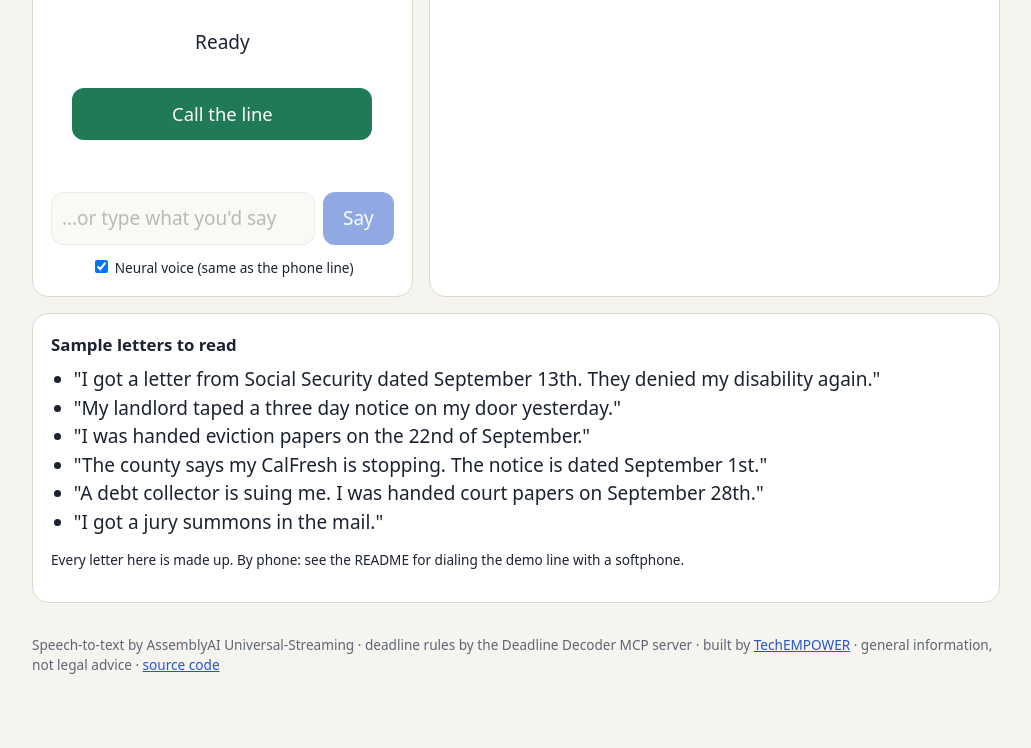
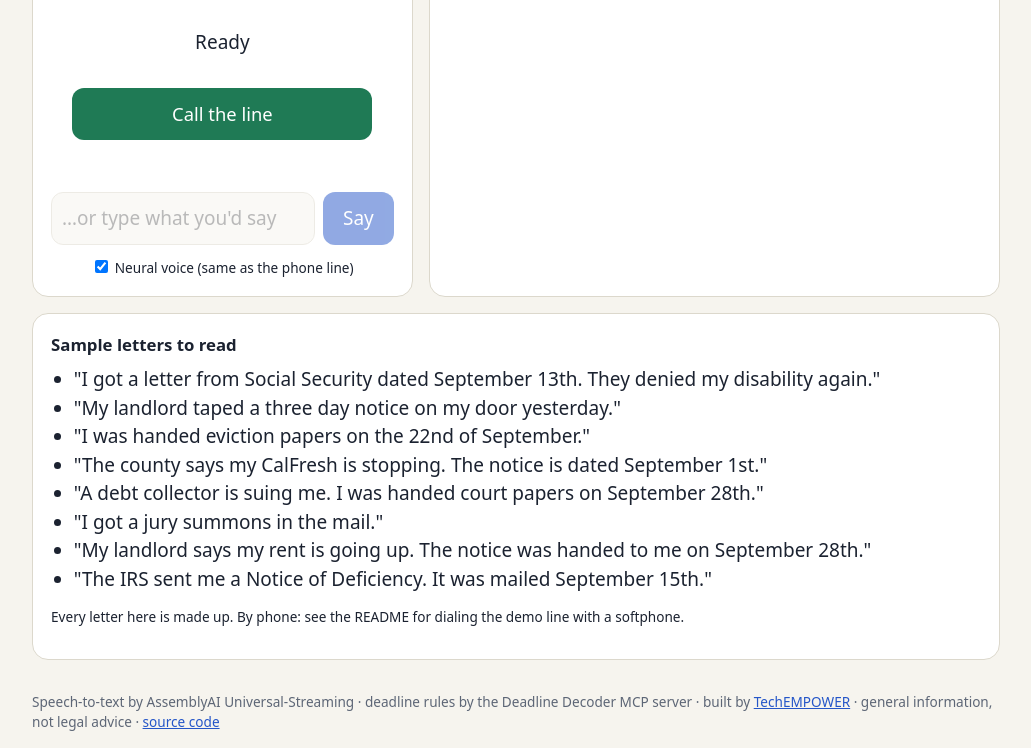
Before and after one commit to jphein/deadline-line, a website: page public/index.html in a window 1280 px wide. Shown: the part 301-1049 px from the top of the page, without its empty margins (124-1155 px from the left). Before the commit the page ends 992 px from the top, so only its background shows below. Drawn offline with Linux system fonts and the light colour scheme; no server answers.

Commit message:
docs: the twenty kinds of letter, and two more sample letters
Co-Authored-By: Claude Opus 5.5 <noreply@anthropic.com>

```diff
--- a/public/index.html
+++ b/public/index.html
@@ -38,6 +38,8 @@
       <li>"The county says my CalFresh is stopping. The notice is dated September 1st."</li>
       <li>"A debt collector is suing me. I was handed court papers on September 28th."</li>
       <li>"I got a jury summons in the mail."</li>
+      <li>"My landlord says my rent is going up. The notice was handed to me on September 28th."</li>
+      <li>"The IRS sent me a Notice of Deficiency. It was mailed September 15th."</li>
     </ul>
     <p class="small">Every letter here is made up. By phone: see the README for dialing the demo line with a softphone.</p>
   </section>
```
Also changed, not shown: README.md.
